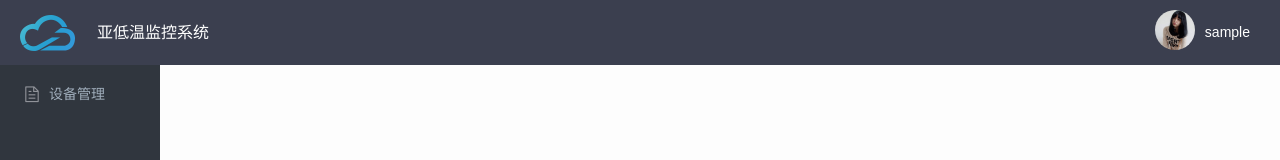
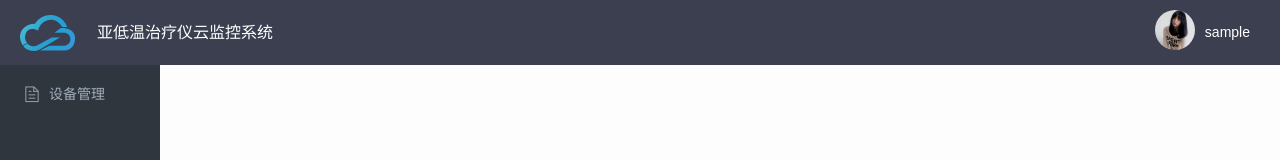
Before and after one commit to best-sky/vue-Management-system, a Vue app: page / in a window 1280 px wide. Shown: the top 160 px of the page. Built offline with nearby package versions, Linux system fonts and the light colour scheme; sample sign-in values are in the browser's storage; what vue-particles would draw is missing.

Commit message:
“修改用户管理删除bug
git commit -m “修改用户管理删除bug

```diff
--- a/src/views/Home.vue
+++ b/src/views/Home.vue
@@ -3,7 +3,7 @@
     <div class="header">
       <el-col :span="21" class="header-left">
         <img src="../assets/images/logo.png" alt="">
-        <span>亚低温监控系统</span>
+        <span>亚低温治疗仪云监控系统</span>
         <div class="select-content">
           <!-- <el-select v-model="selectValue" placeholder="请选择" @change="getValue()">
             <el-option v-for="item in options" :key="item.value" :value="item.value"></el-option>
--- a/src/views/UserManagement.vue
+++ b/src/views/UserManagement.vue
@@ -143,7 +143,7 @@ export default {
   },
   methods: {
     deleteRow(index, rows) {
-      rows.splice(index, 1);
+      // rows.splice(index, 1);
       this.$axios
         .get("/user/delete", {
           params: {
@@ -151,7 +151,7 @@ export default {
           }
         })
         .then(res => {
-          console.log(res);
+          this.getList()
         });
     },
     getList() {
```
